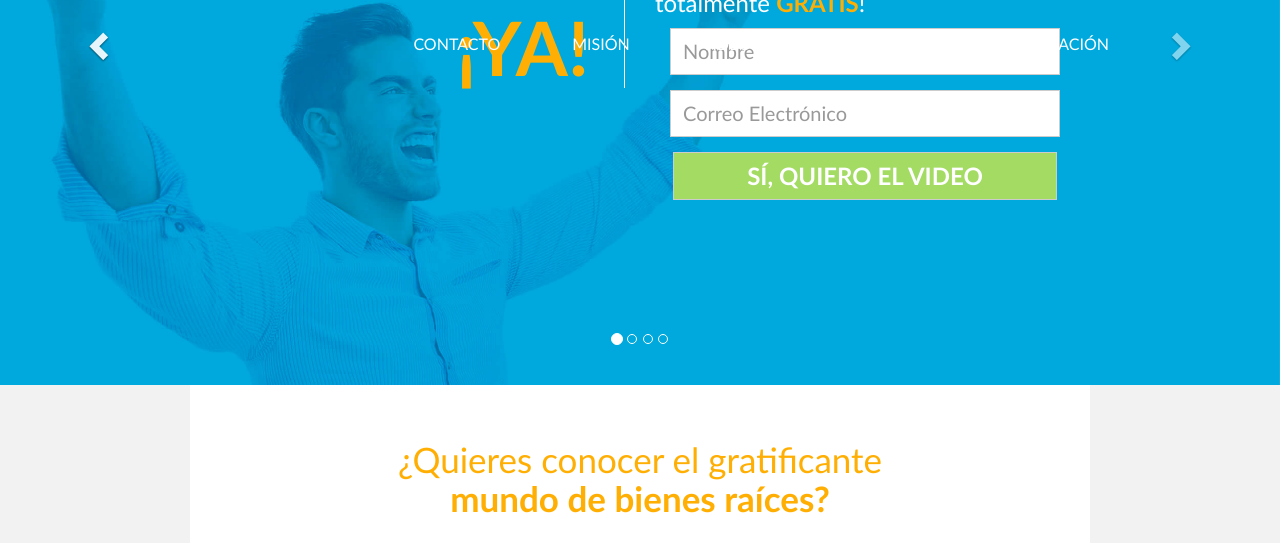
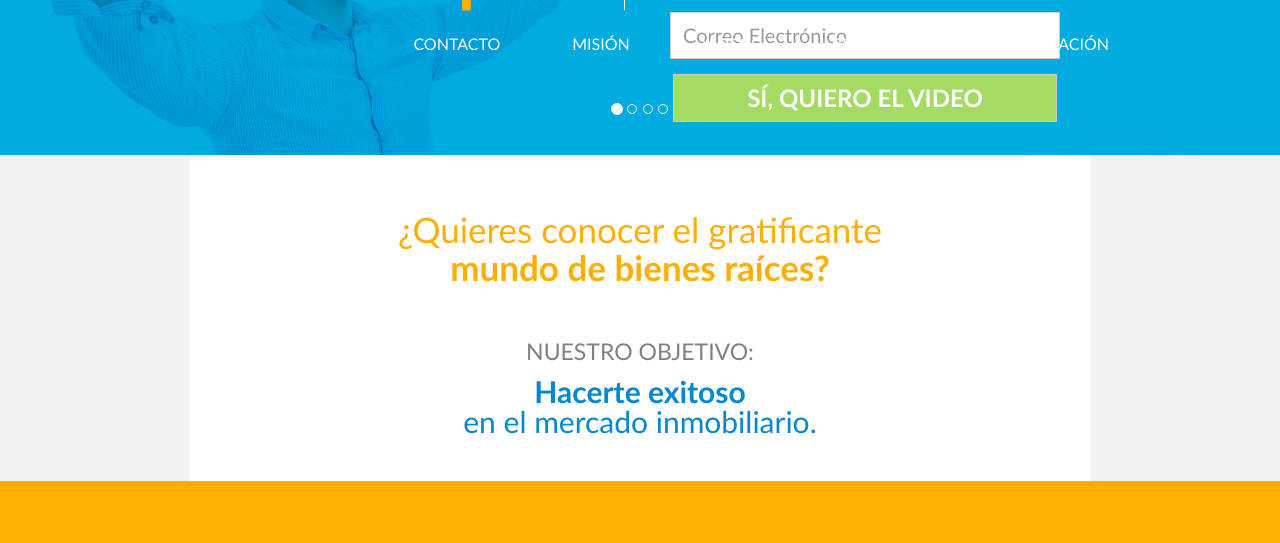
Before and after one commit to correangel/exitoInmobiliario, a PHP site: page / in a window 1280 px wide. Shown: the part 306-849 px from the top of the page. Run offline with PHP 8.4, Linux system fonts and the light colour scheme; some libraries are stand-ins or nearby versions.

Commit message:
slider y acordeon temario

```diff
--- a/css/exito.css
+++ b/css/exito.css
@@ -32,8 +32,7 @@ header{position: relative;}
 
 /*CARRUSEL INICIO*/
 .carousel-control.right, .carousel-control.left {z-index: 10;}
-.sliderForm {position: absolute; top: 50px; width: 100%;}
-.carousel-inner>.item>img {height: 691px; }
+.sliderForm {position: absolute; top: -28px; width: 100%;}
 
 /*Bootstrap*/
 .panel-default>.panel-heading.panel-collapse>.panel-body {font-size: 17px; } .panel{border: none;}
@@ -134,7 +133,6 @@ footer .text-right{font-size: 18px;}
 .blackFontRecover {font-size: 31px; }
 .yellowButton {margin-left: -39px; }
 .sliderForm {height: 600px; }
-.carousel-inner>.item>img {height: 600px; }
 }
 
 @media (max-width: 1024px){
@@ -156,18 +154,17 @@ h2 {font-size: 30px; }
 .blueButtonDos {font-size: 20px; padding: 6px 37px; margin-left: 64px; margin-top: 17px;}
 .whiteFontAparta {font-size: 34px; }
 .navbar-nav>li>a {font-size: 14px; }
-.carousel-inner>.item>img {height: 600px; }
 }
 
 @media (max-width: 990px){
-.carousel-inner>.item>img {height: 500px !important; }
+.carousel-inner>.item>img {height: 380px !important; }
 .sliderExito img {width: 190%; max-width: inherit !important; }
 a.navbar-brand{height: 0px;}
 .container {width: 768px;}
 .navbar-nav>li>a {padding-top: 15px; }
 h1 {font-size: 28px; }
 .navbar-brand>img {height: 53px; }
-.sliderForm {top: 0px;height: 431px; }
+.sliderForm {top: -41px;height: 431px; }
 .textCenterForm {font-size: 21px; }
 .greenButton {font-size: 16px; }
 .carousel-indicators li{display: none;}
--- a/index.html
+++ b/index.html
@@ -55,16 +55,16 @@
         </ol>
         <div class="carousel-inner" role="listbox">
             <div class="item active">
-              <img src="img/header.jpg">
+              <img src="img/header.png">
             </div>
             <div class="item">
-              <img src="img/header2.jpg">
+              <img src="img/header2.png">
             </div>
             <div class="item">
-              <img src="img/header.jpg">
+              <img src="img/header.png">
             </div>
             <div class="item">
-              <img src="img/header2.jpg">
+              <img src="img/header2.png">
             </div>
         </div>
         <a class="left carousel-control" href="#carousel-example-generic" role="button" data-slide="prev">
```
Also changed, not shown: temario/respuesta2.php (+1 -10 lines), img/header.jpg (deleted), img/header.png (added), img/header2.jpg (deleted), img/header2.png (added), 1 other file.
